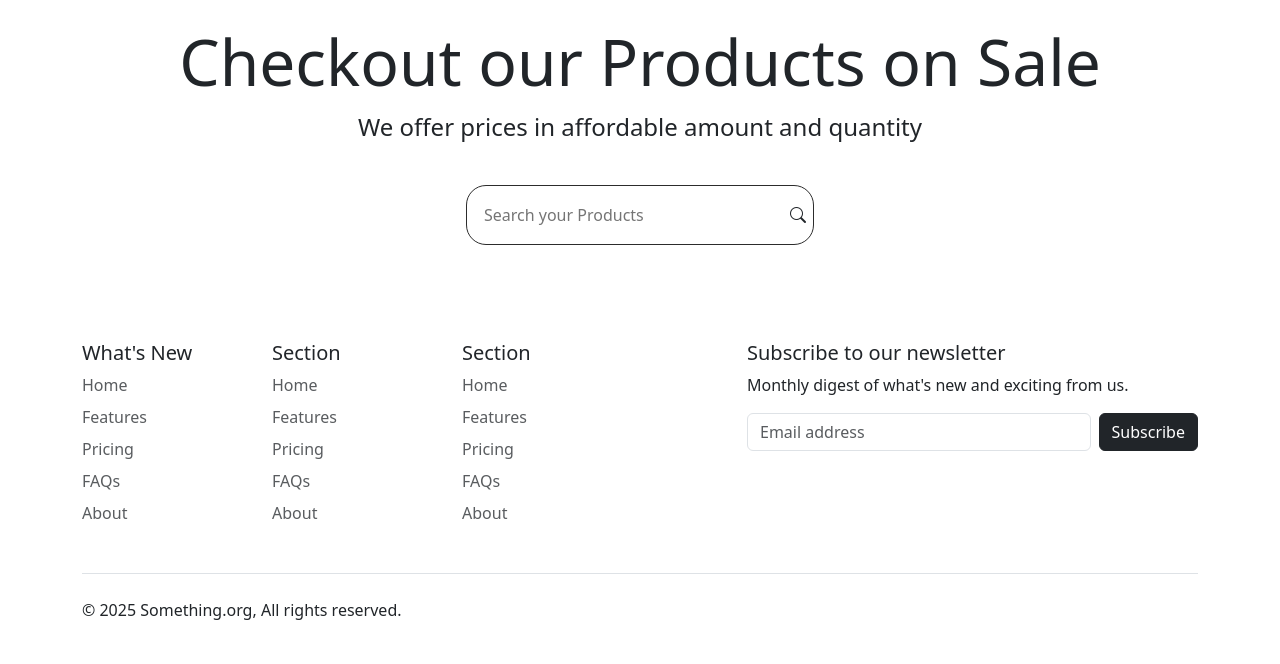
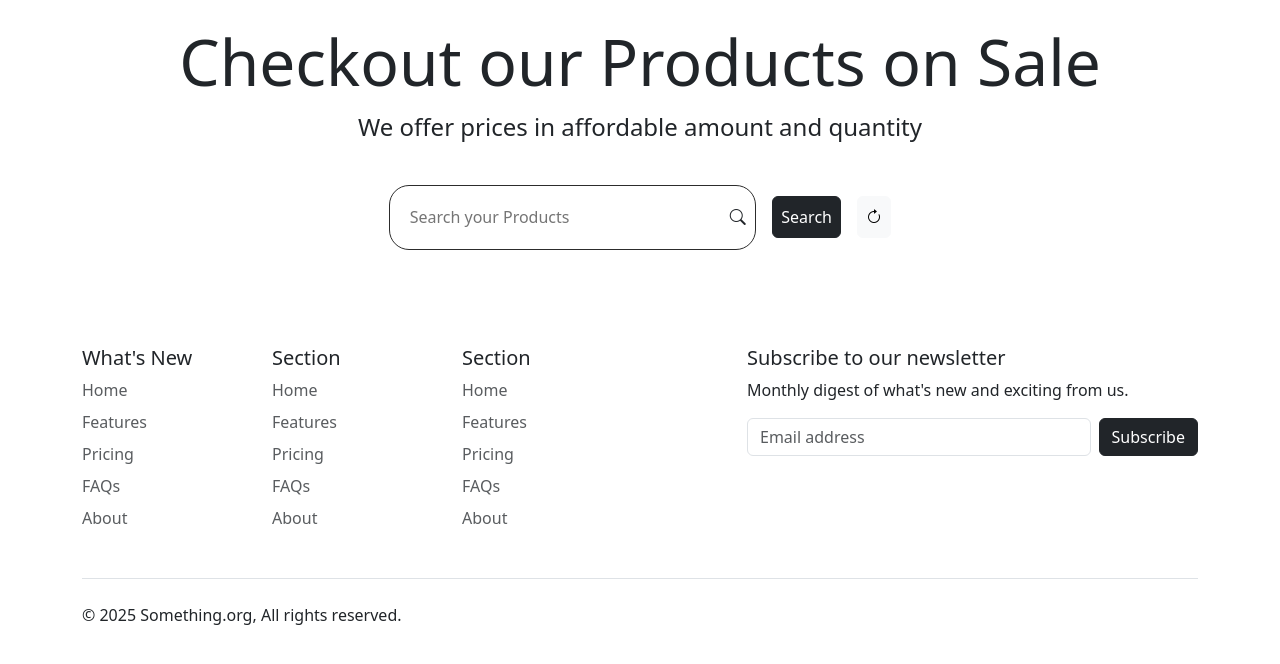
Before and after one commit to alhaan-org/django_practice, a Django app: page /products/ in a window 1280 px wide. Shown: the part 56-720 px from the top of the page. Run offline with Django 5.2, Linux system fonts and the light colour scheme; the visitor is signed in with stand-in values (Sample User, id 1).

Commit message:
feat: Added Product Search by GET Request Method

```diff
--- a/accounts/templates/accounts/products.html
+++ b/accounts/templates/accounts/products.html
@@ -3,15 +3,25 @@
 {% block content %}
 
 <main>
-    <div class="container-fluid p-4 d-flex align-items-center justify-content-center flex-column">
+    <div class="container-fluid p-4 d-flex align-items-center justify-content-center flex-column w-100">
         <h1 class="product-heading">Checkout our Products on Sale</h1>
         <p class="product-paragraph">We offer prices in affordable amount and quantity</p>
-        <div class="p-4">
-            <span id="product-search-span"><input id="product-search" type="text" placeholder="Search your Products"><i class="bi bi-search"></i></span>
+        <div class="p-4 d-flex flex-row">
+            <form action="{% url 'products' %}" method="get">
+
+                <div class="d-flex flex-row gap-3 align-items-center justify-content-center">
+                    <span id="product-search-span">
+                        <input id="product-search" name="query" type="text" placeholder="Search your Products"><i
+                            class="bi bi-search"></i>
+                    </span>
+                    <div><input type="submit" value="Search" class="btn btn-dark p-2"></div>
+                    <div><a href="{% url 'products' %}" class="btn btn-light p-2"><i class="bi bi-arrow-clockwise"></i></a></div>
+                 </div>
+            </form>
         </div>
         <div class="row">
             {% for product in products %}
-            <div class="col col-md-6 col-sm-12">
+            <div class="col">
                 <div class="card mb-3 w-100" id="product-card-height">
                     <img src="{{product.product_url}}" class="card-img-top" id="card-img-enhanced" alt="...">
                     <div class="card-body">
@@ -19,7 +29,18 @@
                         <p class="card-text">{{product.description}}</p>
                         <p class="card-text"><small class="text-body-secondary">{{product.date_created}}</small></p>
                         <button class="btn btn-dark btn-lg">Checkout ${{product.price}}</button>
-                        <div><i class="bi bi-tags"></i> <span class="badge text-bg-success mt-3">Sale</span></div>
+
+                        <div><i class="bi bi-tags"></i>
+                            {% for tag in product.tags.all %}
+                            {% if tag.title == "Summer" %}
+                            <span class="badge text-bg-warning mt-3">{{tag.title}}</span>
+                            {% elif tag.title == "Winter" %}
+                            <span class="badge text-bg-primary mt-3">{{tag.title}}</span>
+                            {% elif tag.title == "Sports" %}
+                            <span class="badge text-bg-success mt-3">{{tag.title}}</span>
+                            {% endif %}
+                            {% endfor %}
+                        </div>
                     </div>
                 </div>
             </div>
```
